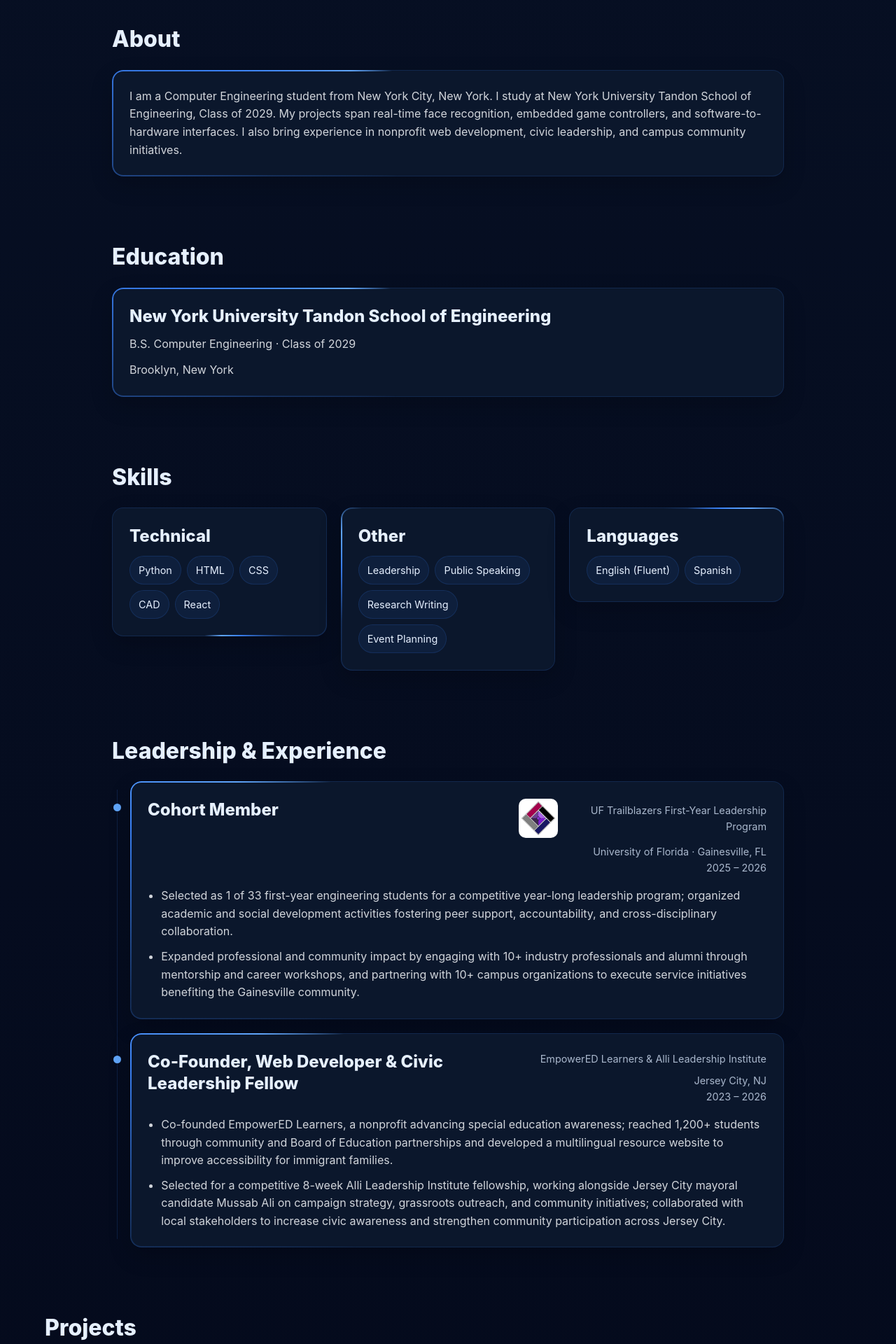
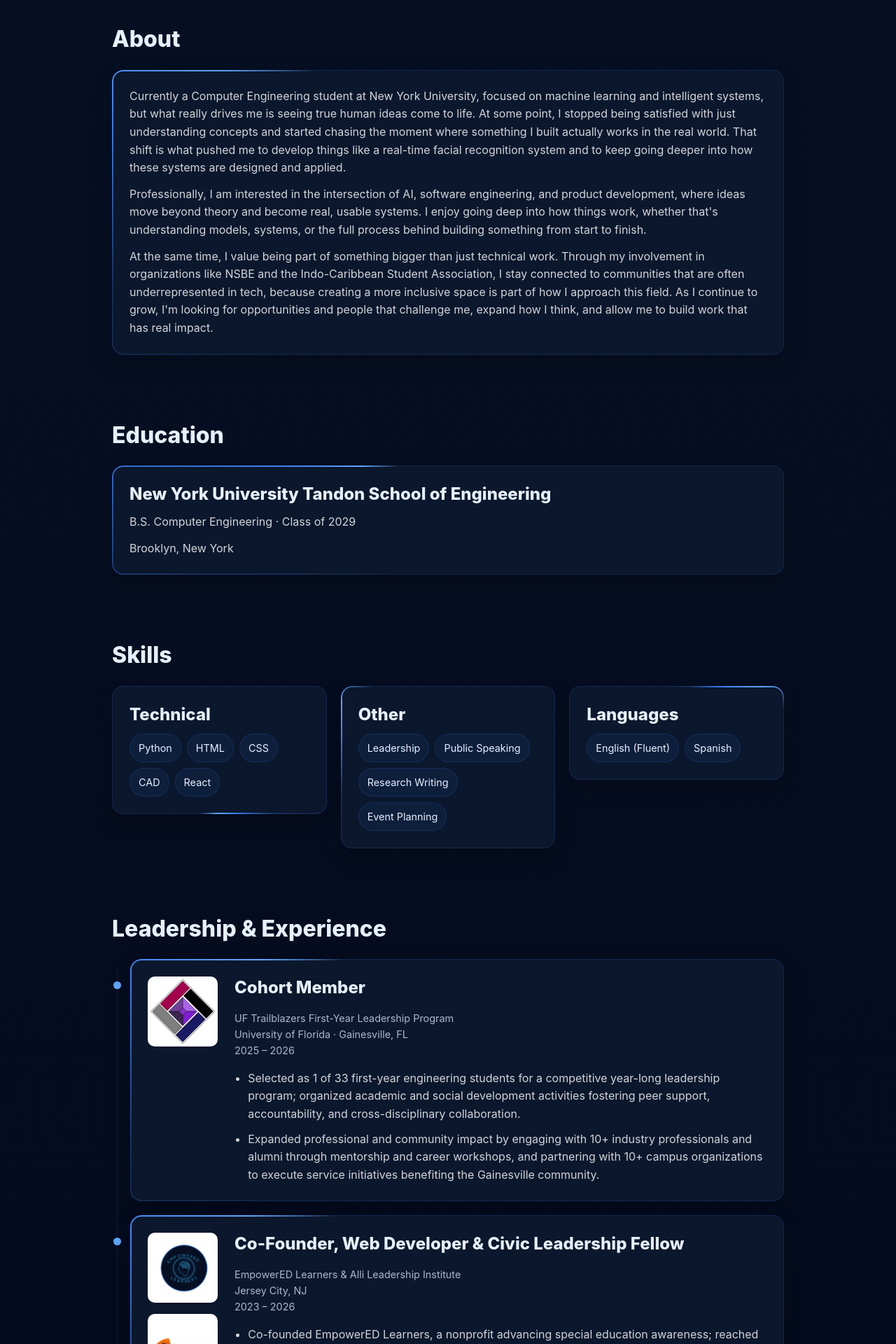
Before and after one commit to joelrajah08/joelrajah08.github.io, a React (Create React App) app: page / in a window 1280 px wide. Shown: the part 560-2480 px from the top of the page at 70% size. Built offline with nearby package versions, Linux system fonts and the light colour scheme.

Commit message:
Update organization panels, About, RC car project, and Contact

```diff
--- a/src/App.css
+++ b/src/App.css
@@ -250,3 +250,20 @@ a:focus-visible, button:focus-visible, [role="button"]:focus-visible {
 @media (max-width: 520px) {
   .content-sections > .section { width: 92%; }
 }
+
+/* Organization panels share a generous logo column and adjacent text. */
+.organization-panel { display: flex; align-items: flex-start; gap: 24px; }
+.organization-logos { display: flex; flex-direction: column; gap: 16px; flex: 0 0 100px; }
+.organization-panel .organization-logo { width: 100px; height: 100px; }
+.organization-details { flex: 1; min-width: 0; }
+.organization-panel .timeline-header { display: flex; flex-direction: column; gap: 4px; }
+.organization-panel .timeline-meta { text-align: left; }
+.contact { text-align: center; }
+.contact .section-body { display: flex; flex-direction: column; align-items: center; gap: 12px; }
+.contact .section-body p { margin: 0; }
+@media (max-width: 700px) {
+  .organization-panel { flex-direction: column; }
+  .organization-logos { flex-direction: row; flex-wrap: wrap; flex: none; }
+  .organization-panel .organization-logo { width: 64px; height: 64px; }
+  .organization-details { width: 100%; }
+}
--- a/src/Joel_Rajah_App.js
+++ b/src/Joel_Rajah_App.js
@@ -136,10 +136,13 @@ function App() {
           <h2 className="section-heading">About</h2>
           <div className="section-body surface-card">
             <p>
-              I am a Computer Engineering student from New York City, New York.
-              I study at New York University Tandon School of Engineering, Class of 2029.
-              My projects span real-time face recognition, embedded game controllers, and software-to-hardware interfaces.
-              I also bring experience in nonprofit web development, civic leadership, and campus community initiatives.
+              Currently a Computer Engineering student at New York University, focused on machine learning and intelligent systems, but what really drives me is seeing true human ideas come to life. At some point, I stopped being satisfied with just understanding concepts and started chasing the moment where something I built actually works in the real world. That shift is what pushed me to develop things like a real-time facial recognition system and to keep going deeper into how these systems are designed and applied.
+            </p>
+            <p>
+              Professionally, I am interested in the intersection of AI, software engineering, and product development, where ideas move beyond theory and become real, usable systems. I enjoy going deep into how things work, whether that's understanding models, systems, or the full process behind building something from start to finish.
+            </p>
+            <p>
+              At the same time, I value being part of something bigger than just technical work. Through my involvement in organizations like NSBE and the Indo-Caribbean Student Association, I stay connected to communities that are often underrepresented in tech, because creating a more inclusive space is part of how I approach this field. As I continue to grow, I'm looking for opportunities and people that challenge me, expand how I think, and allow me to build work that has real impact.
             </p>
           </div>
         </section>
--- a/src/components/ProjectCard.js
+++ b/src/components/ProjectCard.js
@@ -50,7 +50,7 @@ export default function ProjectCard({ project }) {
           </div>
         </div>
 
-        <p className="project-desc">{project.description}</p>
+        {project.description && <p className="project-desc">{project.description}</p>}
         {project.points && (
           <ul className="card-points">
             {project.points.map((point) => <li key={point}>{point}</li>)}
@@ -69,7 +69,7 @@ export default function ProjectCard({ project }) {
 
       {open && (
         <Modal title={project.title} onClose={() => setOpen(false)}>
-          <p style={{marginTop:0}}>{project.description}</p>
+          {project.description && <p style={{marginTop:0}}>{project.description}</p>}
           {project.role && <p>{project.role}</p>}
           {project.date && <p>{project.date}</p>}
           {project.points && (
--- a/src/components/Timeline.js
+++ b/src/components/Timeline.js
@@ -5,17 +5,22 @@ export default function Timeline({ entries = [], id = 'leadership', title = 'Lea
     <section id={id} className="section timeline-section">
       <h2 className="section-heading">{title}</h2>
       <div className="section-body timeline">
-        {entries.map((e, idx) => (
+        {entries.map((e, idx) => {
+          const logos = e.logos || (e.logo ? [{ src: e.logo, alt: `${e.org} logo` }] : []);
+          return (
             <div className="timeline-item" key={e.role + idx}>
               <div className="timeline-marker" aria-hidden="true" />
-            <div className="timeline-content surface-card">
+              <div className="timeline-content surface-card organization-panel">
+                {logos.length > 0 && (
+                  <div className="organization-logos">
+                    {logos.map(logo => <img className="organization-logo" key={logo.src} src={`${process.env.PUBLIC_URL}/${logo.src}`} alt={logo.alt} width="100" height="100" loading="lazy" />)}
+                  </div>
+                )}
+                <div className="organization-details">
                   <div className="timeline-header">
                     <h3 className="timeline-role card-title">{e.role}</h3>
                     <div className="timeline-meta card-meta">
-                  <div className="organization">
-                    {e.logo && <img className="organization-logo" src={`${process.env.PUBLIC_URL}/${e.logo}`} alt={`${e.org} logo`} width="56" height="56" loading="lazy" />}
                       <span className="timeline-org">{e.org}</span>
-                  </div>
                       {e.location && <span>{e.location}</span>}
                       {e.date && <span className="timeline-date">{e.date}</span>}
                     </div>
@@ -27,7 +32,9 @@ export default function Timeline({ entries = [], id = 'leadership', title = 'Lea
                   </ul>
                 </div>
               </div>
-        ))}
+            </div>
+          );
+        })}
       </div>
     </section>
   );
--- a/src/data/experience.js
+++ b/src/data/experience.js
@@ -13,6 +13,10 @@ const experience = [
   {
     "role": "Co-Founder, Web Developer & Civic Leadership Fellow",
     "org": "EmpowerED Learners & Alli Leadership Institute",
+    "logos": [
+      { "src": "images/empowered-learners-logo.jpeg", "alt": "EmpowerED Learners logo" },
+      { "src": "images/alli-leadership-logo.jpeg", "alt": "Alli Leadership Institute logo" }
+    ],
     "location": "Jersey City, NJ",
     "date": "2023 – 2026",
     "points": [
--- a/src/data/projects.js
+++ b/src/data/projects.js
@@ -20,12 +20,16 @@ const projects = [
     "id": "rc-car-interface",
     "title": "RC Car Control Interface",
     "role": "Frontend Developer",
-    "date": "April 2026 – June 2026",
-    "description": "A real-time RC car control interface with low-latency inputs and responsive hardware control.",
-    "tech": [],
+    "date": "April 2026 - June 2026",
+    "tech": [
+      "React",
+      "TypeScript",
+      "Vite",
+      "REST APIs"
+    ],
     "points": [
-      "Engineered a real-time RC car control interface focused on low-latency input handling and intuitive user interaction, delivering responsive hardware control through a clean, purpose-built frontend.",
-      "Deepened full-stack systems knowledge through hands-on software-to-hardware integration, applying iterative testing and debugging to build a reliable, production-ready control system."
+      "Developed a React and TypeScript frontend for an RC car telemetry chatbot, designing an interactive interface for querying vehicle data through natural-language inputs.",
+      "Worked on frontend architecture for integrating REST API communication with a Python/FastAPI backend, supporting retrieval of vehicle telemetry from a Neo4j knowledge graph."
     ]
   },
   {
```
Also changed, not shown: public/images/alli-leadership-logo.jpeg (added), public/images/empowered-learners-logo.jpeg (added), 13 other files (tests, documents, lock files or other folders). Lines whose indentation alone changed are shown as unchanged.
